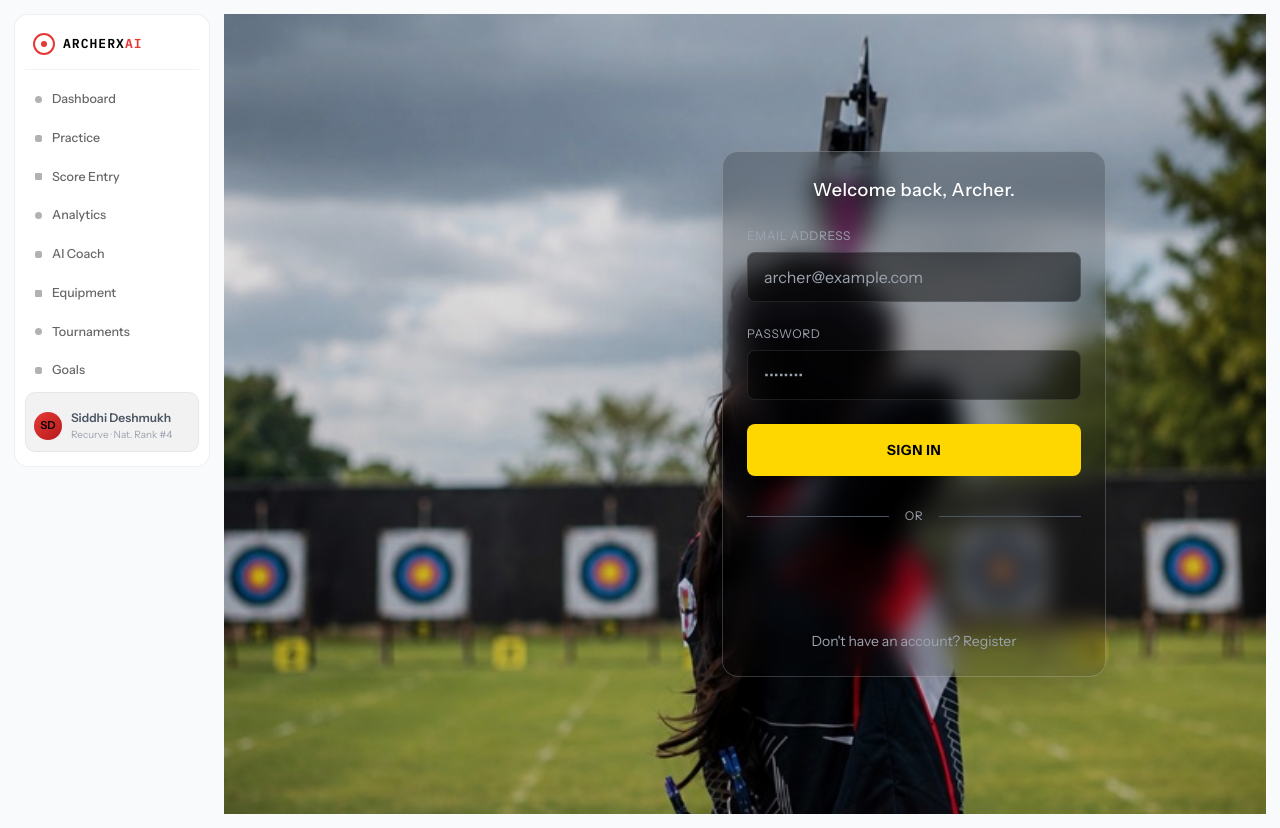
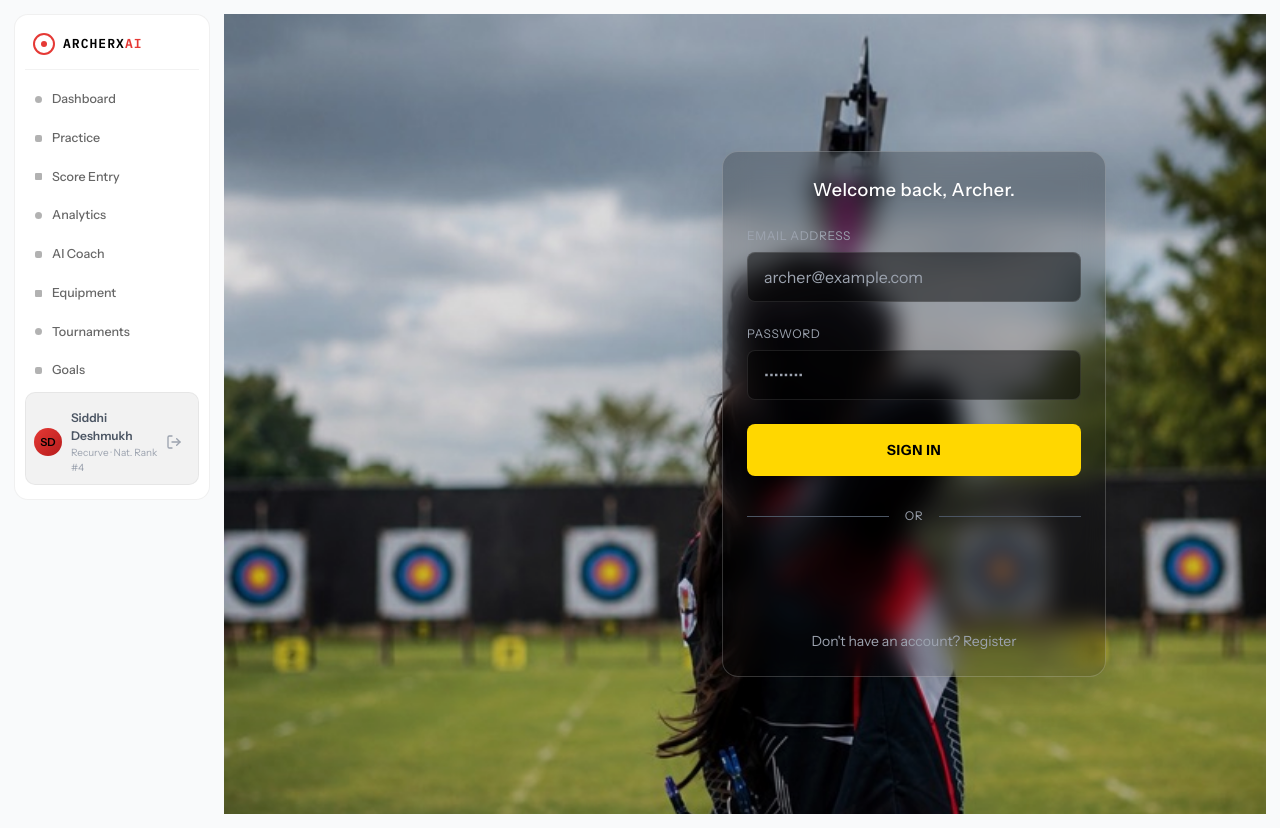
Before and after one commit to sudaaher74-ctrl/siddhi, a Next.js app in the folder frontend/: page /login in a window 1280 px wide. Built offline with nearby package versions, Linux system fonts and the light colour scheme; no server answers.

Commit message:
feat: enable login and add logout button

```diff
--- a/frontend/components/Sidebar.tsx
+++ b/frontend/components/Sidebar.tsx
@@ -3,9 +3,16 @@
 import { usePathname } from "next/navigation";
 import { navItems } from "@/lib/data";
 import Link from "next/link";
+import Cookies from "js-cookie";
+import { LogOut } from "lucide-react";
 
 export default function Sidebar() {
   const pathname = usePathname();
+
+  const handleLogout = () => {
+    Cookies.remove("token");
+    window.location.href = "/login";
+  };
 
   return (
     <aside className="w-full lg:w-[196px] flex-none flex flex-col gap-1 bg-panel border border-border rounded-[14px] p-[14px_10px] backdrop-blur-[20px]">
@@ -40,7 +47,8 @@ export default function Sidebar() {
           </Link>
         );
       })}
-      <div className="mt-auto flex items-center gap-[9px] p-[9px_8px] rounded-[10px] bg-black/5 border border-black/5 pt-4">
+      <div className="mt-auto flex items-center justify-between p-[9px_8px] rounded-[10px] bg-black/5 border border-black/5 pt-4">
+        <div className="flex items-center gap-[9px]">
           <div className="w-[28px] h-[28px] rounded-full bg-gradient-to-br from-target-red to-[#b71c1c] flex items-center justify-center text-black font-sans font-semibold text-[11px] flex-shrink-0">
             SD
           </div>
@@ -49,6 +57,14 @@ export default function Sidebar() {
             <div className="text-[10px] text-text-dim">Recurve · Nat. Rank #4</div>
           </div>
         </div>
+        <button
+          onClick={handleLogout}
+          className="p-2 text-text-dim hover:text-rose-500 hover:bg-rose-500/10 rounded-lg transition-colors"
+          title="Logout"
+        >
+          <LogOut className="w-4 h-4" />
+        </button>
+      </div>
     </aside>
   );
 }
```
Also changed, not shown: frontend/middleware.ts (+8 -2 lines). Lines whose indentation alone changed are shown as unchanged.
